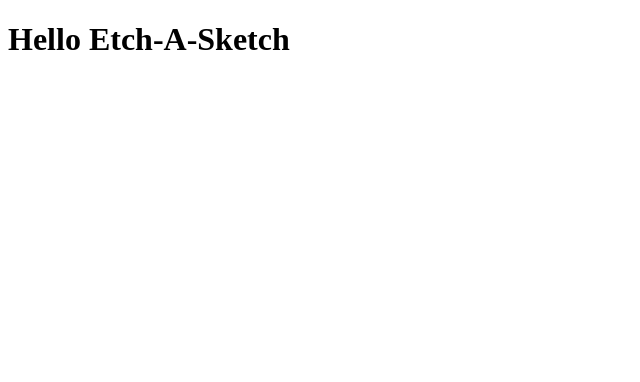
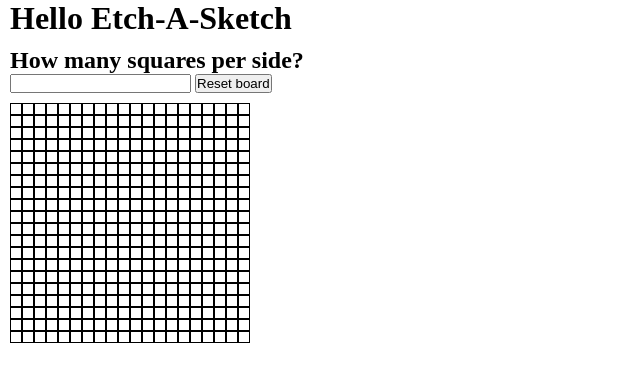
Before and after one commit to DeveloperJuho/OdinEtchASketch, a plain HTML site: page index.html in a window 1280 px wide. Shown: the whole page, without its empty margins (0-640 px from the left). Drawn offline with Linux system fonts and the light colour scheme.

Commit message:
Basic square creation. No user interaction

```diff
--- a/index.html
+++ b/index.html
@@ -4,8 +4,20 @@
     <meta charset="UTF-8">
     <meta name="viewport" content="width=device-width, initial-scale=1.0">
     <title>Odin Etch-A-Sketch</title>
+    <link rel="stylesheet" href="./styles.css">
+    <script src="./script.js"></script>
 </head>
 <body>
     <h1>Hello Etch-A-Sketch</h1>
+
+    <div class="inputField">
+        <h2>How many squares per side?</h2>
+        <input type="text" class="sqrInput">
+        <button class="sqrButton">Reset board</button>
+    </div>
+
+    <div class="sqrContainer">
+
+    </div>
 </body>
 </html>
--- /dev/null
+++ b/script.js
@@ -0,0 +1,45 @@
+// Global variables
+
+
+// wait for DOM to load
+
+document.addEventListener("DOMContentLoaded", () => {
+    // Div for squares
+    const squareContainer = document.querySelector(".sqrContainer");
+
+    // Initialize with a 16x16 container
+    createGrid(squareContainer, 16);
+    // Test replaceChildren and add a new 20x20 container
+    createGrid(squareContainer, 20);
+});
+
+// Square constructor
+const squareConstructor = function(){
+    const basicSquare = document.createElement("div");
+    basicSquare.className = "squareDiv";
+
+    return basicSquare;
+}
+
+// Row constructor
+const rowConstructor = function(divNumber){
+    const basicRow = document.createElement("div");
+    basicRow.className = "squareRow";
+
+    for(let i = 0; i < divNumber; i++){
+        basicRow.appendChild(squareConstructor());
+    }
+
+    return basicRow;
+}
+
+// Removes previous grid and replaces it with given number
+const createGrid = function(sqrContainer, divNumber){
+    sqrContainer.replaceChildren();
+
+    for(let i = 0; i < divNumber; i++){
+        sqrContainer.appendChild(rowConstructor(divNumber));
+    }
+
+
+}
--- /dev/null
+++ b/styles.css
@@ -0,0 +1,27 @@
+* {
+    margin: 0px;
+    padding: 0px;
+}
+
+h1, .inputField, .sqrContainer {
+    margin: 0px 0px 10px 10px;
+}
+
+.sqrContainer{
+    display: flex;
+    flex-direction: column;
+    flex-shrink: 0;
+}
+
+.squareRow{
+    display: flex;
+    flex-shrink: 0;
+}
+
+.squareDiv{
+    display: flex;
+    flex-shrink: 0;
+    height: 10px;
+    width: 10px;
+    border: solid 1px black;
+}
```
Also changed, not shown: plan.txt (added).
